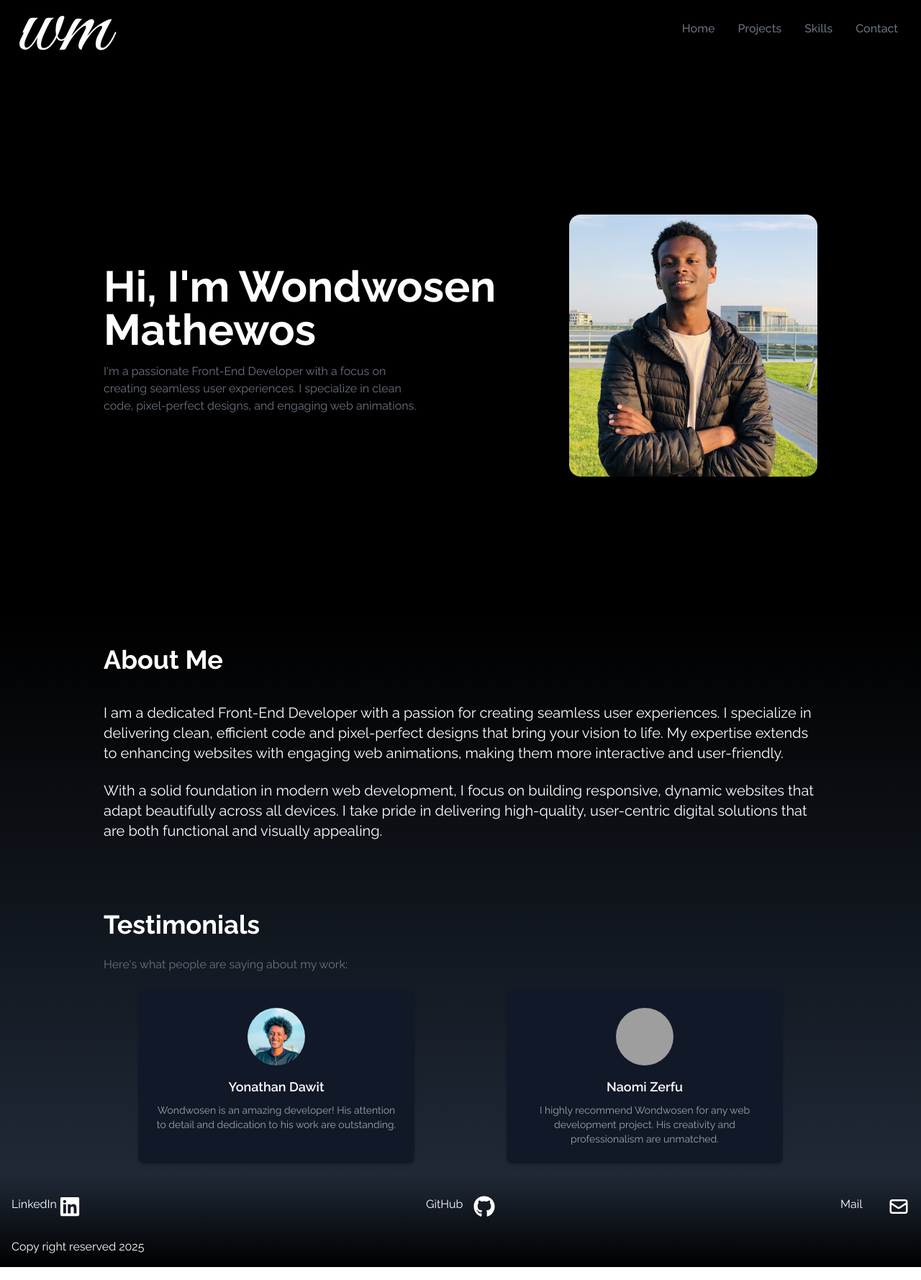
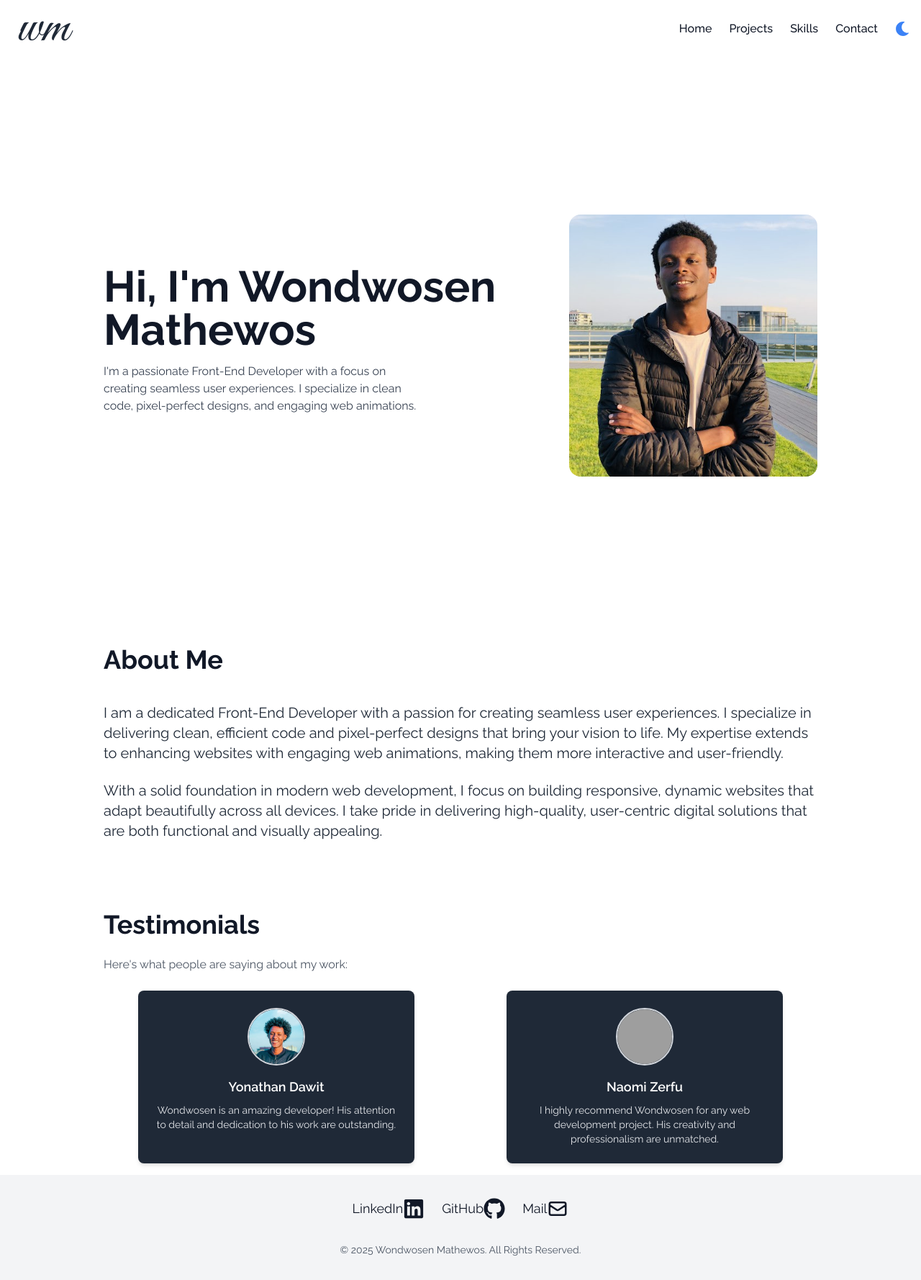
Before and after one commit to WondeMathe/WM-Portfolio, a React (Create React App) app: page / in a window 1280 px wide. Shown: the whole page at 72% size. Built offline with nearby package versions, Linux system fonts and the light colour scheme; grey boxes are pictures that could not be loaded.

Commit message:
Added dark theme toggle

```diff
--- a/package.json
+++ b/package.json
@@ -9,7 +9,7 @@
     "react": "^18.3.1",
     "react-dom": "^18.3.1",
     "react-icons": "^5.4.0",
-    "react-router-dom": "^7.1.1",
+    "react-router-dom": "^7.1.3",
     "react-scripts": "^5.0.1",
     "react-scroll": "^1.9.0",
     "web-vitals": "^4.2.4"
--- a/src/App.js
+++ b/src/App.js
@@ -1,15 +1,31 @@
 import { Routes, Route } from "react-router-dom";
 import AboutSection from "./components/AboutSection";
 import ProjectCard from "./components/ProjectCard";
-import SkillCard from "./components/SkillCard"
+import SkillCard from "./components/SkillCard";
 import Contact from "./components/Contact";
 import Footer from "./components/Footer";
 import Header from "./components/Header";
+import { useState, useEffect } from "react"; // Make sure to import useState
 
 function App() {
+  const [darkMode, setDarkMode] = useState(
+    localStorage.getItem("theme") === "dark"
+  );
+
+  // Apply theme on toggle
+  useEffect(() => {
+    if (darkMode) {
+      document.documentElement.classList.add("dark");
+      localStorage.setItem("theme", "dark");
+    } else {
+      document.documentElement.classList.remove("dark");
+      localStorage.setItem("theme", "light");
+    }
+  }, [darkMode]);
+
   return (
     <div>
-      <Header />
+      <Header darkMode={darkMode} setDarkMode={setDarkMode} /> {/* Make sure these props are passed */}
       <Routes>
         <Route path="/" element={<AboutSection />} />
         <Route path="/projects" element={<ProjectCard />} />
--- a/src/components/AboutSection.jsx
+++ b/src/components/AboutSection.jsx
@@ -1,7 +1,7 @@
 import React from 'react';
 import HeroImage from '../assets/pictures/heroImage.jpeg';
 import TestimonialCard from './TestimonialCard';
-import ImageYoni from '../assets/pictures/profile_Yoni.jpg'
+import ImageYoni from '../assets/pictures/profile_Yoni.jpg';
 
 const AboutSection = () => {
   const testimonials = [
@@ -18,12 +18,12 @@ const AboutSection = () => {
   ];
 
   return (
-    <div name="home" className="min-h-screen w-full bg-gradient-to-b from-black via-black to-gray-800">
+    <div name="home" className="min-h-screen w-full dark:bg-gray-900 dark:text-white">
       {/* Hero Section */}
-      <div className="h-screen max-w-screen-lg mx-auto flex flex-col items-center justify-center px-4 md:flex-row">
+      <div className="lg:h-screen max-w-screen-lg mx-auto flex flex-col items-center justify-center px-4 md:flex-row">
         <div className="flex flex-col justify-center h-full">
-          <h2 className="text-4xl sm:text-6xl font-bold text-white">Hi, I'm Wondwosen Mathewos</h2>
-          <p className="text-gray-500 py-4 max-w-md">
+          <h2 className="text-4xl sm:text-6xl font-bold text-gray-900 dark:text-white">Hi, I'm Wondwosen Mathewos</h2>
+          <p className="text-gray-700 dark:text-gray-300 py-4 max-w-md">
             I'm a passionate Front-End Developer with a focus on creating seamless user experiences. I specialize in clean code, pixel-perfect designs, and engaging web animations.
           </p>
         </div>
@@ -33,27 +33,27 @@ const AboutSection = () => {
       </div>
 
       {/* About Me Section */}
-      <div className="max-w-screen-lg p-4 mx-auto flex flex-col justify-center w-full text-white">
+      <div className="max-w-screen-lg p-4 mx-auto flex flex-col justify-center w-full">
         <div>
-          <h2 className="text-4xl font-bold inline">About Me</h2>
+          <h2 className="text-4xl font-bold text-gray-900 dark:text-white inline">About Me</h2>
         </div>
 
-        <p className="text-xl mt-10">
+        <p className="text-xl text-gray-800 dark:text-gray-300 mt-10">
           I am a dedicated Front-End Developer with a passion for creating seamless user experiences. I specialize in delivering clean, efficient code and pixel-perfect designs that bring your vision to life. My expertise extends to enhancing websites with engaging web animations, making them more interactive and user-friendly.
         </p>
 
         <br />
 
-        <p className="text-xl">
+        <p className="text-xl text-gray-800 dark:text-gray-300">
           With a solid foundation in modern web development, I focus on building responsive, dynamic websites that adapt beautifully across all devices. I take pride in delivering high-quality, user-centric digital solutions that are both functional and visually appealing.
         </p>
       </div>
 
       {/* Testimonials Section */}
-      <div className="max-w-screen-lg p-4 mx-auto flex flex-col justify-center w-full text-white">
+      <div className="max-w-screen-lg p-4 mx-auto flex flex-col justify-center w-full">
         <div className="mt-16">
-          <h2 className="text-4xl font-bold inline">Testimonials</h2>
-          <p className="text-gray-500 py-6">Here's what people are saying about my work:</p>
+          <h2 className="text-4xl font-bold text-gray-900 dark:text-white inline">Testimonials</h2>
+          <p className="text-gray-600 dark:text-gray-400 py-6">Here's what people are saying about my work:</p>
         </div>
 
         <div className="grid sm:grid-cols-1 md:grid-cols-2 gap-8">
--- a/src/components/Footer.jsx
+++ b/src/components/Footer.jsx
@@ -25,24 +25,22 @@ const SocialLinks = () => {
       ),
       href: 'mailto:wondwosenmathewos@gmail.com',
     },
-    ]
+  ];
+
   return (
-    <div className="flex flex-col bg-gradient-to-b from-gray-800 to-black p-4">
-      <ul className="flex justify-between w-npm star5t">
-
-        {links.map(({id, child, href, style}) => (
-        <li key={id} className={`flex justify-between items-center w-24 h-14`}>
-          <a href={href} className="flex justify-between w-full text-white"
-          rel="noreferrer"
-          target="_blank">
+    <div className="flex flex-col dark:bg-gray-900 dark:text-white bg-gray-100 text-gray-900 p-8">
+      {/* Social Links Section */}
+      <div className="flex justify-center space-x-6 mb-8">
+        {links.map(({ id, child, href }) => (
+          <a key={id} href={href} target="_blank" rel="noopener noreferrer" className="flex items-center space-x-2 text-lg hover:text-blue-500 transition-all duration-300 ease-in-out">
             {child}
           </a>
-        </li>
         ))}
+      </div>
 
-      </ul>
-      <div className="text-white pt-4">
-        <p>Copy right reserved 2025</p>
+      {/* Footer Text Section */}
+      <div className="text-center text-sm text-gray-600 dark:text-gray-300">
+        <p>© 2025 Wondwosen Mathewos. All Rights Reserved.</p>
       </div>
     </div>
   );
--- a/src/components/Header.jsx
+++ b/src/components/Header.jsx
@@ -1,72 +1,59 @@
 import React, { useState } from "react";
+import ThemeToggle from "./ThemeToggle"; // Import the ThemeToggle component
 import { FaBars, FaTimes } from "react-icons/fa";
-import { Link } from "react-router-dom";  // Import Link from react-router-dom
+import { Link } from "react-router-dom";
 
-const NavBar = () => {
+const NavBar = ({ darkMode, setDarkMode }) => {
   const [nav, setNav] = useState(false);
 
   const links = [
-    {
-      id: 1,
-      link: "/",
-      text: "Home",
-    },
-    {
-      id: 2,
-      link: "/projects",
-      text: "Projects",
-    },
-    {
-      id: 3,
-      link: "/experience",
-      text: "Skills",
-    },
-    {
-      id: 4,
-      link: "/contact",
-      text: "Contact",
-    },
+    { id: 1, link: "/", text: "Home" },
+    { id: 2, link: "/projects", text: "Projects" },
+    { id: 3, link: "/experience", text: "Skills" },
+    { id: 4, link: "/contact", text: "Contact" },
   ];
 
   return (
-    <div className="flex justify-between items-center w-full h-20 px-4 text-white bg-black ">
+    <div className={`flex justify-between items-center w-full h-20 px-4 ${darkMode ? 'bg-gray-900 text-white' : 'bg-white text-gray-900'}`}>
+      {/* Logo */}
       <div>
-        <h1 className="text-9xl font-signature ml-2">wm</h1>
+        <h1 className="text-7xl font-signature ml-2 text-gray-800 dark:text-white">wm</h1>
       </div>
 
-      <ul className="hidden md:flex">
-        {links.map(({ id, link, text }) => (
-          <li
-            key={id}
-            className="px-4 cursor-pointer capitalize font-medium text-gray-500 hover:scale-105 duration-200"
-          >
-            <Link to={link}>{text}</Link> {/* Use Link component */}
-          </li>
-        ))}
-      </ul>
+      {/* Links and Theme Toggle */}
+      <div className="hidden md:flex items-center space-x-6">
+        {/* Links */}
+        <ul className="flex space-x-6">
+          {links.map(({ id, link, text }) => (
+            <li key={id} className="cursor-pointer capitalize font-medium hover:text-blue-500 hover:scale-105 duration-200">
+              <Link to={link}>{text}</Link>
+            </li>
+          ))}
+        </ul>
 
-      <div
-        onClick={() => setNav(!nav)}
-        className="cursor-pointer pr-4 z-10 text-gray-500 md:hidden"
-      >
+        {/* Theme Toggle */}
+        <ThemeToggle darkMode={darkMode} setDarkMode={setDarkMode} />
+      </div>
+
+      {/* Mobile Menu Icon */}
+      <div onClick={() => setNav(!nav)} className="cursor-pointer pr-4 z-10 text-gray-500 md:hidden">
         {nav ? <FaTimes size={30} /> : <FaBars size={30} />}
       </div>
 
+      {/* Mobile Menu */}
       {nav && (
-        <ul className="flex flex-col justify-center items-center absolute top-0 left-0 w-full h-screen bg-gradient-to-b from-black to-gray-800 text-gray-500">
+        <ul className={`flex flex-col justify-center items-center absolute top-0 left-0 w-full h-screen ${darkMode ? 'bg-gray-900 text-white' : 'bg-white text-gray-900'}`}>
           {links.map(({ id, link, text }) => (
-            <li
-              key={id}
-              className="px-4 cursor-pointer capitalize py-6 text-4xl"
-            >
-              <Link
-                onClick={() => setNav(!nav)}
-                to={link}  // Use Link component
-              >
+            <li key={id} className="px-4 cursor-pointer capitalize py-6 text-4xl">
+              <Link onClick={() => setNav(!nav)} to={link}>
                 {text}
               </Link>
             </li>
           ))}
+          {/* Add ThemeToggle to Mobile Menu */}
+          <li className="mt-6">
+            <ThemeToggle darkMode={darkMode} setDarkMode={setDarkMode} />
+          </li>
         </ul>
       )}
     </div>
--- a/src/components/TestimonialCard.jsx
+++ b/src/components/TestimonialCard.jsx
@@ -2,14 +2,14 @@ import React from 'react';
 
 const TestimonialCard = ({ name, photo, quote }) => {
   return (
-    <div className="max-w-sm mx-auto bg-gray-900 text-white shadow-md rounded-lg p-6">
+    <div className="max-w-sm mx-auto bg-gray-800 dark:bg-gray-800 text-white dark:text-white shadow-md rounded-lg p-6 transition-all duration-300 ease-in-out transform hover:scale-105">
       <img
         src={photo}
         alt={name}
-        className="w-20 h-20 rounded-full mx-auto"
+        className="w-20 h-20 rounded-full mx-auto border-solid border-gray-300 border-2"
       />
       <h3 className="text-lg font-semibold text-center mt-4">{name}</h3>
-      <p className="text-sm text-gray-400 text-center mt-2">{quote}</p>
+      <p className="text-sm text-gray-200 dark:text-gray-300 text-center mt-2">{quote}</p>
     </div>
   );
 };
--- /dev/null
+++ b/src/components/ThemeToggle.jsx
@@ -0,0 +1,19 @@
+import React from "react";
+import { FaSun, FaMoon } from "react-icons/fa";
+
+const ThemeToggle = ({ darkMode, setDarkMode }) => {
+  return (
+    <div
+      onClick={() => setDarkMode(!darkMode)} // Toggling the theme
+      className="cursor-pointer text-xl"
+    >
+      {darkMode ? (
+        <FaSun className="text-yellow-500" />
+      ) : (
+        <FaMoon className="text-blue-500" />
+      )}
+    </div>
+  );
+};
+
+export default ThemeToggle;
--- a/tailwind.config.js
+++ b/tailwind.config.js
@@ -1,5 +1,6 @@
 /** @type {import('tailwindcss').Config} */
 module.exports = {
+  darkMode: "class",
   content: ["./src/**/*.{js,jsx,ts,tsx}"],
   theme: {
     extend: {},
```
Also changed, not shown: src/components/Contact.jsx (+4 -4 lines), src/components/ProjectCard.jsx (+5 -5 lines), src/components/SkillCard.jsx (+5 -5 lines), 1 other file (tests, documents, lock files or other folders). Lines whose indentation alone changed are shown as unchanged.
